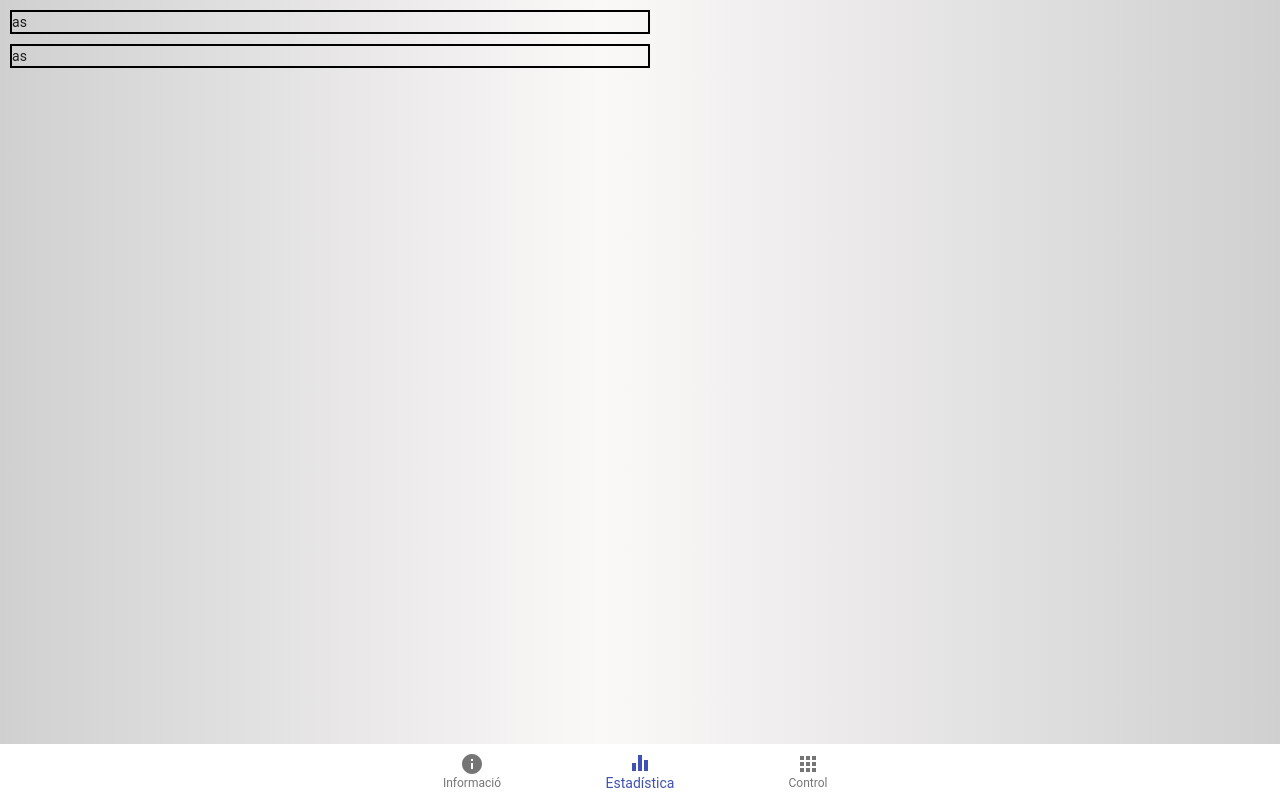
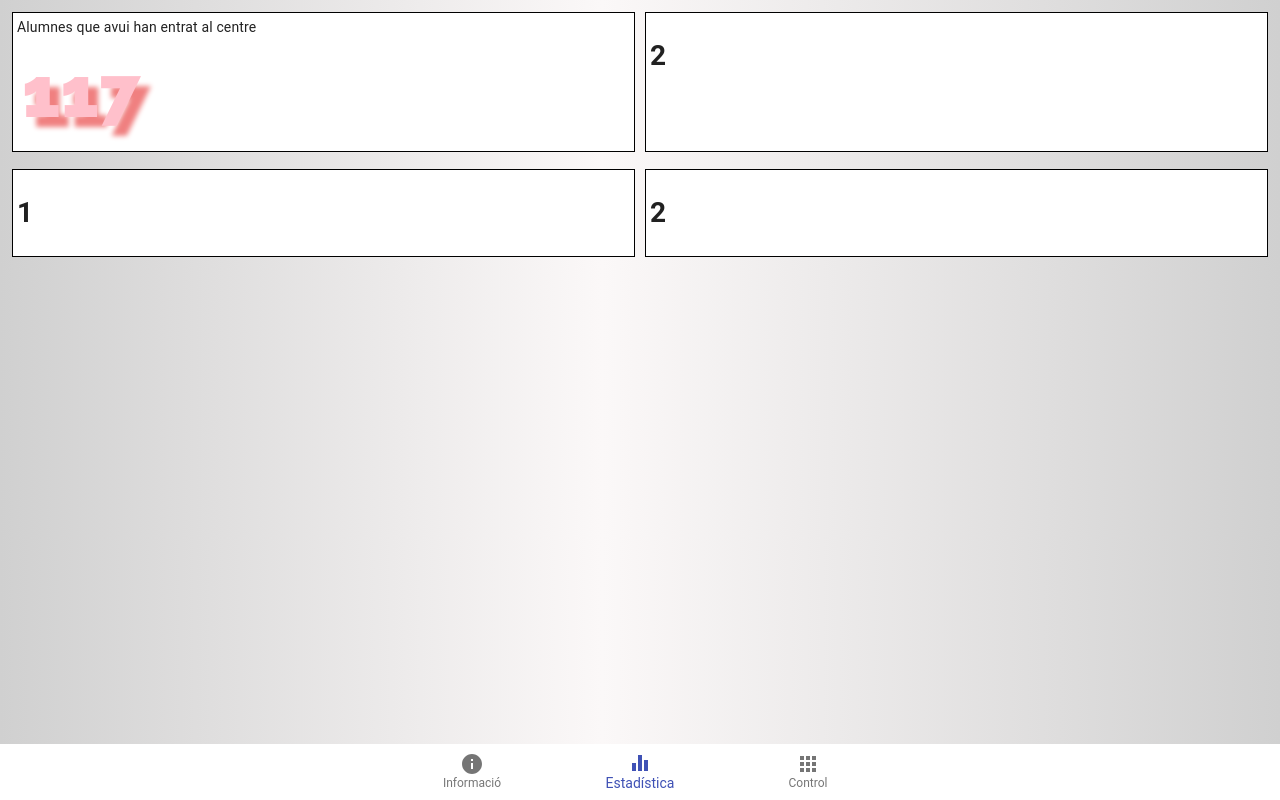
Before and after one commit to medhax/mossen-tic-users, a React (Create React App) app: page /admin in a window 1280 px wide. Both pictures are taken after a click on the button "Estadística". Built offline with nearby package versions, Linux system fonts and the light colour scheme.

Commit message:
sTATS, QR,

```diff
--- a/src/Components/Admin/Admin.css
+++ b/src/Components/Admin/Admin.css
@@ -13,3 +13,68 @@
 .rootStats{
     height: 100%;
 }
+
+
+/*Stats+Control*/
+.container-1 div, .container-2 div{
+
+    margin :5px;
+    padding: 4px;
+    background-color: white;
+
+}
+.container-1 , .container-2 {
+    display: flex;
+    margin: 7px;
+}
+
+.box-1{
+    flex: 1;
+    border: solid black 1px !important;
+
+}
+.box-2{
+    flex: 1;
+    border: solid black 1px !important;
+
+}
+
+.botons{
+    display: flex;
+    margin: 5px;
+}
+.exportar{
+    align-self: flex-end;
+    margin: 20px !important;
+}
+
+.titols{
+    display: flex;
+    flex-direction: column;
+    flex: 2 ;
+}
+.notificacions{
+    display:flex ;
+}
+
+.botonsNotis{
+    display: flex;
+    padding: 5px;
+}
+
+.botonsNotis{
+    align-self:center ;
+}
+.importarImg{
+    max-width: 40%;
+}
+
+.NumAlumn{
+    text-shadow: 10px 10px 5px lightcoral;
+    color:pink;
+    font-size: 70px !important;
+    font-weight: 800 !important;
+    font-family: Raleway;
+    margin: 5px;
+    align-self: center;
+}
--- a/src/Components/Admin/Control/Control.css
+++ /dev/null
@@ -1,56 +0,0 @@
-.container-1 div, .container-2{
-
-    margin :5px;
-    padding: 4px;
-    background-color: white;
-
-}
-.container-1{
-    display: flex;
-
-}
-
-.box-1{
-    flex: 1;
-    border: solid black 1px !important;
-
-}
-.box-2{
-    flex: 1;
-    border: solid black 1px !important;
-
-}
-
-.container-2{
-
-}
-
-.botons{
-    display: flex;
-    margin: 5px;
-}
-.exportar{
-    align-self: flex-end;
-    margin: 20px !important;
-}
-
-.titols{
-    display: flex;
-    flex-direction: column;
-    flex: 2 ;
-}
-.notificacions{
-    display:flex ;
-}
-
-.botonsNotis{
-    display: flex;
-    padding: 5px;
-}
-
-.botonsNotis{
-    align-self:center ;
-}
-.importarImg{
-    max-width: 40%;
-}
--- a/src/Components/Admin/Control/Control.js
+++ b/src/Components/Admin/Control/Control.js
@@ -1,5 +1,5 @@
 import React from 'react';
-import './Control.css';
+import '../Admin.css';
 import {TextField, Button, ButtonGroup} from '@material-ui/core';
 import logoMossen from '../../../img/logoMossen.png'
 import ReactQr from 'react-awesome-qr'
@@ -29,7 +29,10 @@ class Control extends React.Component{
                 </div>
                 <div className="box-2"><Notis/></div>
             </div>
-            <div className="container-2"><h2>cajatres</h2></div>
+            <div className="container-2">
+              <div className="box-1">
+              <h2>cajatres</h2></div>
+              </div>
         </div>
     )
 }
--- a/src/Components/Admin/Stats/Stats.js
+++ b/src/Components/Admin/Stats/Stats.js
@@ -1,17 +1,26 @@
 import React from 'react';
-import Box from '@material-ui/core/Box';
-import './Stats.css';
-
+import {Typography} from '@material-ui/core';
 class Stats extends React.Component{
     render(){
         return(
             <div className="rootStats">
-                <Box display="flex" justifyContent="flex-start" className="modul1" >
-                    as
-                </Box>
-                <Box display="flex" alignSelf="center" className="modul1" >
-                    as
-                </Box>
+                <div className="container-1">
+                    <div className="box-1">
+                        <Typography variant="title">Alumnes que avui han entrat al centre</Typography>
+                         <h3 className="NumAlumn">117</h3>
+                    </div>
+                    <div className="box-1">
+                    <h1>2</h1>
+                    </div>
+                </div>
+                <div className="container-2">
+                    <div className="box-1">
+                        <h1>1</h1>
+                    </div>
+                    <div className="box-1">
+                    <h1>2</h1>
+                    </div>
+                </div>
             </div>
         )
     }
--- /dev/null
+++ b/src/Components/Interficie/Alerta/Alerta.js
@@ -0,0 +1,14 @@
+import React from 'react';
+import FadeIn from 'react-fade-in';
+
+class Alerta extends React.Component{
+    render(){
+        return(
+            <FadeIn>
+            <h2>alerta</h2>
+            </FadeIn>
+        )
+    }
+}
+
+export default Alerta;
--- a/src/Components/Interficie/Interficie.css
+++ b/src/Components/Interficie/Interficie.css
@@ -20,7 +20,7 @@ body{
 }
 
 .root{
-    margin-top:100px !important ;
+    margin-top:80px !important ;
 }
 
 .botoPrinc{
@@ -36,7 +36,7 @@ body{
 
 .logoAlco{
     opacity: 0.6;
-    width: 60%;
+    width: 40%;
 }
 .QrBoxinga{
     flex-grow: 1;
--- a/src/Components/Interficie/Interficie.js
+++ b/src/Components/Interficie/Interficie.js
@@ -8,7 +8,7 @@ import {Button,Grid} from '@material-ui/core';
 import ReactQr from 'react-awesome-qr'
 import logoMossen from '../../img/logoMossen.png'
 import logoAlcoxide from '../../img/alcoxide.png'
-
+import {Link} from "react-router-dom";
 
 class Interficie extends React.Component{
 
@@ -30,7 +30,7 @@ class Interficie extends React.Component{
                     </path>
                     <mask id="knockout-text">
                     <rect width="100%" height="100%" fill="#fff" x="0" y="0"/>
-                    <text x="147" y="227" color="black" fill="#000ff">Escaneja'm</text>
+                    <text x="147" y="227"  fill="#000ff">Escaneja'm</text>
                     </mask>
                 </svg>
 
@@ -43,8 +43,8 @@ class Interficie extends React.Component{
               </Grid>
 
               <Grid className="botoPirncBox" item  xs={12}>
-        <Button className="botoPrinc" color="primary" size="large" startIcon={<HelpIcon />} variant="contained">Notificacions del centr</Button>
-        <Button className="botoPrinc" color="primary" size="large" startIcon={<WarningIcon />} variant="contained"> Enviar alerta</Button>
+      <Link to="/notificacions">  <Button className="botoPrinc" color="primary" size="large" startIcon={<HelpIcon />} variant="contained">Notificacions del centr</Button></Link>
+      <Link to="/alerta">  <Button className="botoPrinc" color="primary" size="large" startIcon={<WarningIcon />} variant="contained"> Enviar alerta</Button></Link>
             </Grid>
             <img alt="logoAlcoxide" src={logoAlcoxide} className="logoAlco"/>
             </Grid>
--- /dev/null
+++ b/src/Components/Interficie/Notificacions/Notificacions.js
@@ -0,0 +1,14 @@
+import React from 'react';
+import FadeIn from 'react-fade-in';
+class Notificacions extends React.Component{
+    render(){
+        return(
+            <FadeIn>
+<h2>notis</h2>
+
+            </FadeIn>
+        )
+    }
+}
+
+export default Notificacions;
--- a/src/Components/NavBar/NavBar.js
+++ b/src/Components/NavBar/NavBar.js
@@ -35,7 +35,7 @@ const useStyles = makeStyles((theme) => ({
                 </div>
                </MenuItem>
 
-              <Link to="/login"><IconButton className={classes.icono} aria-label="log out" component="span">
+              <Link to="/"><IconButton className={classes.icono} aria-label="log out" component="span">
               <ExitToAppIcon />
             </IconButton></Link>
             </Toolbar>
--- a/src/Helpers/Routes.js
+++ b/src/Helpers/Routes.js
@@ -1,31 +1,32 @@
 import React from 'react';
 import Login from '../Components/Login/Login'
-import Animacio from '../Components/Animacio/animacio'
 import Interficie from '../Components/Interficie/Interficie'
 import { Switch, Route, Router} from 'react-router-dom';
 import history from './history';
 import Admin from '../Components/Admin/Admin'
+import Notificacions from '../Components/Interficie/Notificacions/Notificacions'
+import Alerta from '../Components/Interficie/Alerta/Alerta'
 
 export default function Routes() {
   return (
     <div className="App">
         <Router history={history}>
-
-        <Switch>
-          <Route path="/login">
+           <Switch>
+          <Route exact path="/">
             <Login />
+          </Route>
+          <Route path="/admin">
+            <Admin />
           </Route>
           <Route path="/interficie">
             <Interficie />
           </Route>
-          <Route path="/animacio">
-            <Animacio />
+          <Route path="/alerta">
+            <Alerta />
           </Route>
-          <Route path="/admin">
-            <Admin />
+          <Route path="/notificacions">
+            <Notificacions />
           </Route>
-
-
         </Switch>
         </Router>
 
```
Also changed, not shown: src/Helpers/usuario-context.jsx (deleted, +0 -29 lines), src/Components/Admin/Stats/Stats.css (deleted).
